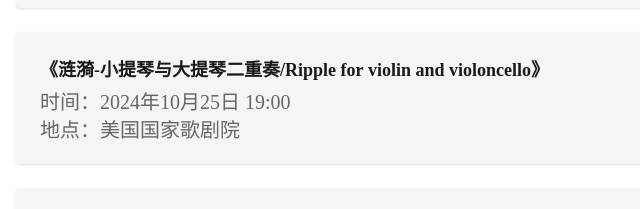
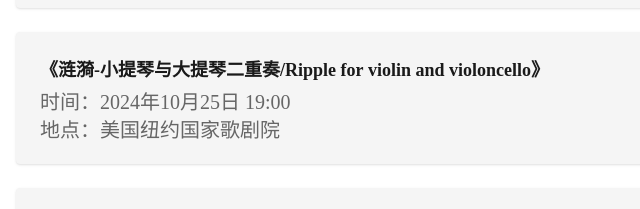
Before and after one commit to WangZiYuan2008/WangZiYuan2008.github.io, a plain HTML site: page index.html in a window 1280 px wide. Shown: the part 1720-1929 px from the top of the page, 0-640 px from the left. Drawn offline with nearby package versions, Linux system fonts and the light colour scheme.

Commit message:
Update index.html

```diff
--- a/index.html
+++ b/index.html
@@ -170,7 +170,7 @@
           <div class="p-6 bg-light rounded shadow">
            <h4 class="text-lg font-semibold mb-2">《涟漪-小提琴与大提琴二重奏/Ripple for violin and violoncello》</h4>
           <p class="text-secondary mb-2">时间：2024年10月25日 19:00</p >
-          <p class="text-secondary">地点：美国国家歌剧院</p >
+          <p class="text-secondary">地点：美国纽约国家歌剧院</p >
         </div>
          <div class="p-6 bg-light rounded shadow">
           <h4 class="text-lg font-semibold mb-2">《对鸟-长笛、琵琶与三把弦乐器/Crying bird-for flute,pipa and string trio》</h4>
```
